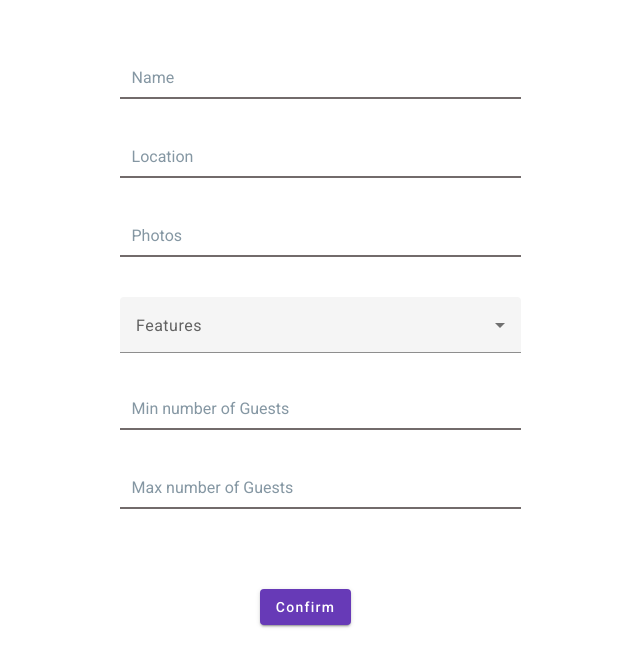
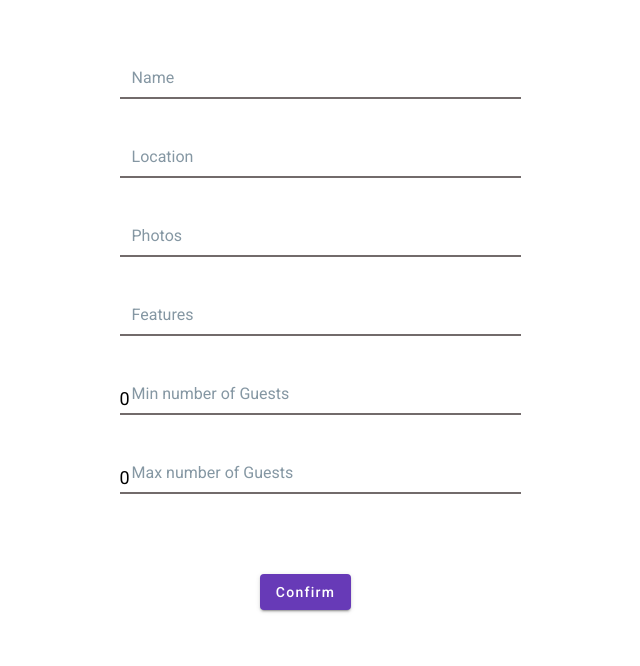
Before and after one commit to XMLSProject/XML-Airbnb-GRPC-FE, an Angular app: page /admin/createAcommodation in a window 1280 px wide. Shown: the top 666 px of the page, without its empty margins (320-960 px from the left). Built offline with nearby package versions, Linux system fonts and the light colour scheme.

Commit message:
pulling objects from base, getAlll

```diff
--- a/src/app/admin/acommodation-list/acommodation-list.component.html
+++ b/src/app/admin/acommodation-list/acommodation-list.component.html
@@ -1,7 +1,7 @@
 <div class="mainDiv">
 
     <div class="tableDiv">
-        <table mat-table [dataSource]="dataSource" matSort (matSortChange)="announceSortChange($event)" class="mat-elevation-z8">
+        <table mat-table  matSort (matSortChange)="announceSortChange($event)" class="mat-elevation-z8">
 
             <ng-container matColumnDef="name">
                 <th mat-header-cell *matHeaderCellDef mat-sort-header> Name </th>
--- a/src/app/admin/acommodation-list/acommodation-list.component.ts
+++ b/src/app/admin/acommodation-list/acommodation-list.component.ts
@@ -7,16 +7,17 @@ import { MatSort, Sort } from '@angular/material/sort';
 import { MatDialog } from '@angular/material/dialog';
 import { AddUpdateFreeTerminComponent } from '../add-update-free-termin/add-update-free-termin.component';
 import { AddUpdatePriceComponent } from '../add-update-price/add-update-price.component';
+import { AcommodationService } from '../service/acommodation.service';
 
-const ELEMENT_DATA: Acommodation[] = [
-  {id: '1', name: 'Vila Idila', location: 'Novi Sad', minNumGuest: 2, maxNumGuest: 8, photos : 'http//local:c/gitHub/Images/Ker.jpg', features : 'Klima, Wifi'},
-  {id: '2', name: 'Vila Varga', location: 'Novi Sad', minNumGuest: 2, maxNumGuest: 8, photos : 'http//local:c/gitHub/Images/Ker.jpg', features : 'Klima, Wifi'},
-  {id: '3', name: 'Novi Sad 2', location: 'Smederevo', minNumGuest: 1, maxNumGuest: 11, photos : 'http//local:c/gitHub/Images/Ker2.jpg', features : 'Terasa'},
-  {id: '4', name: 'Telep Top', location: 'Banjica', minNumGuest: 1, maxNumGuest: 9, photos : 'http//local:c/gitHub/Images/Macka.jpg', features : 'Pusenje dozvoljeno'},
-  {id: '5', name: 'BG palata', location: 'Beograd', minNumGuest: 1, maxNumGuest: 25, photos : 'http//local:c/gitHub/Images/Nesto.jpg', features : 'Klima, Parking'},
-  {id: '6', name: 'Niska tvrdjava', location: 'Nis', minNumGuest: 5, maxNumGuest: 20, photos : 'http//local:c/gitHub/Images/Drugo.jpg', features : 'Klima'},
+// const ELEMENT_DATA: Acommodation[] = [
+//   {id: '1', name: 'Vila Idila', location: 'Novi Sad', minNumGuest: 2, maxNumGuest: 8, photos : 'http//local:c/gitHub/Images/Ker.jpg', features : 'Klima, Wifi'},
+//   {id: '2', name: 'Vila Varga', location: 'Novi Sad', minNumGuest: 2, maxNumGuest: 8, photos : 'http//local:c/gitHub/Images/Ker.jpg', features : 'Klima, Wifi'},
+//   {id: '3', name: 'Novi Sad 2', location: 'Smederevo', minNumGuest: 1, maxNumGuest: 11, photos : 'http//local:c/gitHub/Images/Ker2.jpg', features : 'Terasa'},
+//   {id: '4', name: 'Telep Top', location: 'Banjica', minNumGuest: 1, maxNumGuest: 9, photos : 'http//local:c/gitHub/Images/Macka.jpg', features : 'Pusenje dozvoljeno'},
+//   {id: '5', name: 'BG palata', location: 'Beograd', minNumGuest: 1, maxNumGuest: 25, photos : 'http//local:c/gitHub/Images/Nesto.jpg', features : 'Klima, Parking'},
+//   {id: '6', name: 'Niska tvrdjava', location: 'Nis', minNumGuest: 5, maxNumGuest: 20, photos : 'http//local:c/gitHub/Images/Drugo.jpg', features : 'Klima'},
 
-];
+// ];
 
 
 @Component({
@@ -28,23 +29,23 @@ export class AcommodationListComponent implements OnInit {
 
   displayedColumns: string[] = ['name', 'location', 'minGuests', 'maxGuests', 'addTermin', 'cena', 'zahtevi'];
 
-  public dataSource = ELEMENT_DATA;
 
-  //public dataSource = new MatTableDataSource<Acommodation>();
+  public dataSource = new MatTableDataSource<Acommodation>();
   public acommodation: Acommodation = new Acommodation ;
   public acommodations: Acommodation[] = [];
 
-  constructor(private _liveAnnouncer: LiveAnnouncer, public dialog: MatDialog) {}
+  constructor(private _liveAnnouncer: LiveAnnouncer, public dialog: MatDialog, private acommodationService: AcommodationService) {}
 
   ngOnInit(): void {
-    //this.showAllAcommodations();
+    this.showAllAcommodations();
   }
+
 
   @ViewChild(MatSort) sort!: MatSort;
 
-  // ngAfterViewInit() {
-  //   this.dataSource.sort = this.sort;
-  // }
+  ngAfterViewInit() {
+    this.dataSource.sort = this.sort;
+  }
 
   announceSortChange(sortState: Sort) { //za sortiranje
     if (sortState.direction) {
@@ -75,4 +76,11 @@ export class AcommodationListComponent implements OnInit {
     });
   }
 
+  public showAllAcommodations() {
+    this.acommodationService.getAllAcommodations().subscribe(res =>{
+      this.acommodations = res;
+      console.log(this.acommodations);
+    })
+  }
+
 }
--- a/src/app/admin/admin.module.ts
+++ b/src/app/admin/admin.module.ts
@@ -20,6 +20,7 @@ import { AddUpdatePriceComponent } from './add-update-price/add-update-price.com
 import { MatSlideToggleModule} from '@angular/material/slide-toggle';
 import { BookingRequestsComponent } from './booking-requests/booking-requests.component'
 import { MatIconModule } from '@angular/material/icon';
+import { HttpClientModule } from '@angular/common/http';
 
 const routes: Routes = [
     {
@@ -62,6 +63,7 @@ const routes: Routes = [
     MatNativeDateModule,
     MatDatepickerModule,
     MatSlideToggleModule,
+    HttpClientModule,
     MatIconModule,
     RouterModule.forChild(routes)
   ],
--- a/src/app/admin/create-acommodation/create-acommodation/create-acommodation.component.css
+++ b/src/app/admin/create-acommodation/create-acommodation/create-acommodation.component.css
@@ -39,7 +39,6 @@
 	flex-direction: column-reverse;
 	position: relative;
 	padding-top: 1.5rem;
-
 	&+.input {
 		margin-top: 1.5rem;
 	}
@@ -57,7 +56,7 @@
 	color: #8597a3;
 	position: absolute;
 	top: 1.5rem;
-  margin-left: 3%;
+  	margin-left: 3%;
 	transition: .25s ease;
 }
 
--- a/src/app/admin/create-acommodation/create-acommodation/create-acommodation.component.html
+++ b/src/app/admin/create-acommodation/create-acommodation/create-acommodation.component.html
@@ -4,43 +4,46 @@
 
 		<form class="card-form">
 			<div class="input">
-				<input type="text" class="input-field" required/>
+				<input type="text" class="input-field" required [(ngModel)]="acommodation.name" name="name"/>
 				<label class="input-label">Name</label>
 			</div>
 
 			<div class="input">
-				<input type="text" class="input-field" required/>
+				<input type="text" class="input-field" required [(ngModel)]="acommodation.location" name="location"/>
 				<label class="input-label">Location</label>
 			</div>
 
 			<div class="input">
-				<input type="text" class="input-field" required/>
+				<input type="text" class="input-field" required [(ngModel)]="acommodation.photos" name="photos"/>
 				<label class="input-label">Photos</label>
 			</div>
 
-            <div class="input2">
+			<div class="input">
+				<input type="text" class="input-field" required [(ngModel)]="acommodation.features" name="features"/>
+				<label class="input-label">Features</label>
+			</div>
+
+            <!-- <div class="input2">
                 <mat-form-field appearance="fill" class="example-full-width">
                     <mat-label >Features</mat-label>
-                    <mat-select [formControl]="features" multiple>
-                    <mat-option *ngFor="let feature of featureList" [value]="feature">{{feature}}</mat-option>
+                    <mat-select [formControl]="features" multiple >
+                    <mat-option *ngFor="let feature of featureList" [value]="acommodation.features" [(ngModel)]="acommodation.features" name="features">{{feature}}</mat-option>
                     </mat-select>
                 </mat-form-field>
-            </div>
+            </div> -->
 
             <div class="input">
-				<input type="number" min="1" class="input-field" required oninput="this.value =
-				!!this.value && Math.abs(this.value) > 0 ? Math.abs(this.value) : null"/>
+				<input type="number" min="1" placeholder="1" class="input-field" required [(ngModel)]="acommodation.minNumGuest" name="minNumGuest" />
 				<label class="input-label">Min number of Guests</label>
 			</div>
 
             <div class="input">
-				<input type="number" min="1" class="input-field" required oninput="this.value =
-				!!this.value && Math.abs(this.value) > 0 ? Math.abs(this.value) : null"/>
+				<input type="number" min="1" placeholder="1" class="input-field" required [(ngModel)]="acommodation.maxNumGuest" name="maxNumGuest" />
 				<label class="input-label">Max number of Guests</label>
 			</div>
 
             <div class="action">
-				<button mat-raised-button color="primary" (click)=createNewAcommodation()>Confirm</button>
+				<button mat-raised-button color="primary" (click)=createNewAcommodation(acommodation)>Confirm</button>
 			</div>
 
 		</form>
--- a/src/app/admin/create-acommodation/create-acommodation/create-acommodation.component.ts
+++ b/src/app/admin/create-acommodation/create-acommodation/create-acommodation.component.ts
@@ -1,6 +1,7 @@
 import { Component } from '@angular/core';
 import { FormControl } from '@angular/forms';
 import { Acommodation } from '../../model/AcommodationModel';
+import { AcommodationService } from '../../service/acommodation.service';
 
 @Component({
   selector: 'app-create-acommodation',
@@ -14,8 +15,14 @@ export class CreateAcommodationComponent {
   features = new FormControl('');
   featureList: string[] = ['Klima', 'Parking', 'Wi-fi', 'Sef', 'Terasa', 'Pet-friendly', 'Zurke', 'Podno grejanje', 'Kada', 'Dozvoljeno pusenje'];
 
-  public createNewAcommodation(){
-    console.log("Test1");
+  constructor(private acommodationService: AcommodationService) {}
+
+  public createNewAcommodation(acommodation: Acommodation){
+    console.log(acommodation);
+    this.acommodationService.createAcommodation(acommodation).subscribe(res => {
+      this.acommodation = res;
+      console.log(acommodation);
+    })
   }
 
 }
--- a/src/app/admin/model/AcommodationModel.ts
+++ b/src/app/admin/model/AcommodationModel.ts
@@ -2,10 +2,11 @@ export class Acommodation {
     id : string = '';
     name: string = '';
     location: string = '';
-    photos: string = '';
+    photos: string[] = [];
     minNumGuest: number = 0;
     maxNumGuest: number = 0;
     features: string = '';
+    acception: boolean = false;
 
     public constructor(obj?: any) {
         if (obj) {
@@ -15,7 +16,9 @@ export class Acommodation {
             this.photos = obj.photos;
             this.minNumGuest = obj.minNumGuest;
             this.maxNumGuest = obj.maxNumGuest;
-            this.features = obj.features;        }
+            this.features = obj.features;
+            this.acception = obj.acception;
+        }
     }
 
 }
--- /dev/null
+++ b/src/app/admin/service/acommodation.service.ts
@@ -0,0 +1,24 @@
+import { HttpClient, HttpHeaders } from '@angular/common/http';
+import { Injectable } from '@angular/core';
+import { Observable } from 'rxjs';
+import { Acommodation } from '../model/AcommodationModel';
+
+@Injectable({
+  providedIn: 'root'
+})
+export class AcommodationService {
+
+  apiHost: string = "http://localhost:8000/" //host za AcommodationDB, za login i reservations je drugaciji
+  headers: HttpHeaders = new HttpHeaders({ 'Content-Type': 'application/json' });
+
+  constructor(private http: HttpClient) { }
+
+  getAllAcommodations(): Observable<Acommodation[]> {
+    return this.http.get<Acommodation[]>(this.apiHost + 'allAcco', {headers: this.headers});
+  }
+
+  createAcommodation(acommodation: Acommodation): Observable<Acommodation> {
+    return this.http.post<Acommodation>(this.apiHost + 'createAcco', acommodation, {headers: this.headers});
+  }
+
+}
--- a/src/app/shared/search-acommodations/search-acommodations.component.html
+++ b/src/app/shared/search-acommodations/search-acommodations.component.html
@@ -29,7 +29,7 @@
 
 
     <div class="tableDiv">
-        <table mat-table [dataSource]="dataSource" matSort (matSortChange)="announceSortChange($event)" class="mat-elevation-z8">
+        <table mat-table  matSort (matSortChange)="announceSortChange($event)" class="mat-elevation-z8">
 
             <ng-container matColumnDef="name">
                 <th mat-header-cell *matHeaderCellDef mat-sort-header> Name </th>
--- a/src/app/shared/search-acommodations/search-acommodations.component.ts
+++ b/src/app/shared/search-acommodations/search-acommodations.component.ts
@@ -4,15 +4,15 @@ import { LiveAnnouncer } from '@angular/cdk/a11y';
 import { MatDialog } from '@angular/material/dialog';
 import { MatSort, Sort } from '@angular/material/sort';
 
-const ELEMENT_DATA: Acommodation[] = [
-  {id: '1', name: 'Vila Idila', location: 'Novi Sad', minNumGuest: 2, maxNumGuest: 8, photos : 'http//local:c/gitHub/Images/Ker.jpg', features : 'Klima, Wifi'},
-  {id: '2', name: 'Vila Varga', location: 'Novi Sad', minNumGuest: 2, maxNumGuest: 8, photos : 'http//local:c/gitHub/Images/Ker.jpg', features : 'Klima, Wifi'},
-  {id: '3', name: 'Novi Sad 2', location: 'Smederevo', minNumGuest: 1, maxNumGuest: 11, photos : 'http//local:c/gitHub/Images/Ker2.jpg', features : 'Terasa'},
-  {id: '4', name: 'Telep Top', location: 'Banjica', minNumGuest: 1, maxNumGuest: 9, photos : 'http//local:c/gitHub/Images/Macka.jpg', features : 'Pusenje dozvoljeno'},
-  {id: '5', name: 'BG palata', location: 'Beograd', minNumGuest: 1, maxNumGuest: 25, photos : 'http//local:c/gitHub/Images/Nesto.jpg', features : 'Klima, Parking'},
-  {id: '6', name: 'Niska tvrdjava', location: 'Nis', minNumGuest: 5, maxNumGuest: 20, photos : 'http//local:c/gitHub/Images/Drugo.jpg', features : 'Klima'},
+// const ELEMENT_DATA: Acommodation[] = [
+//   {id: '1', name: 'Vila Idila', location: 'Novi Sad', minNumGuest: 2, maxNumGuest: 8, photos : 'http//local:c/gitHub/Images/Ker.jpg', features : 'Klima, Wifi'},
+//   {id: '2', name: 'Vila Varga', location: 'Novi Sad', minNumGuest: 2, maxNumGuest: 8, photos : 'http//local:c/gitHub/Images/Ker.jpg', features : 'Klima, Wifi'},
+//   {id: '3', name: 'Novi Sad 2', location: 'Smederevo', minNumGuest: 1, maxNumGuest: 11, photos : 'http//local:c/gitHub/Images/Ker2.jpg', features : 'Terasa'},
+//   {id: '4', name: 'Telep Top', location: 'Banjica', minNumGuest: 1, maxNumGuest: 9, photos : 'http//local:c/gitHub/Images/Macka.jpg', features : 'Pusenje dozvoljeno'},
+//   {id: '5', name: 'BG palata', location: 'Beograd', minNumGuest: 1, maxNumGuest: 25, photos : 'http//local:c/gitHub/Images/Nesto.jpg', features : 'Klima, Parking'},
+//   {id: '6', name: 'Niska tvrdjava', location: 'Nis', minNumGuest: 5, maxNumGuest: 20, photos : 'http//local:c/gitHub/Images/Drugo.jpg', features : 'Klima'},
 
-];
+// ];
 
 
 @Component({
@@ -24,7 +24,7 @@ export class SearchAcommodationsComponent implements OnInit {
 
   displayedColumns: string[] = ['name', 'location', 'minGuests', 'maxGuests', 'totalPrice', 'dailyPrice'];
 
-  public dataSource = ELEMENT_DATA;
+  // public dataSource = ELEMENT_DATA;
 
   //public dataSource = new MatTableDataSource<Acommodation>();
   public acommodation: Acommodation = new Acommodation ;
```
Also changed, not shown: 1 other file (tests, documents, lock files or other folders).
